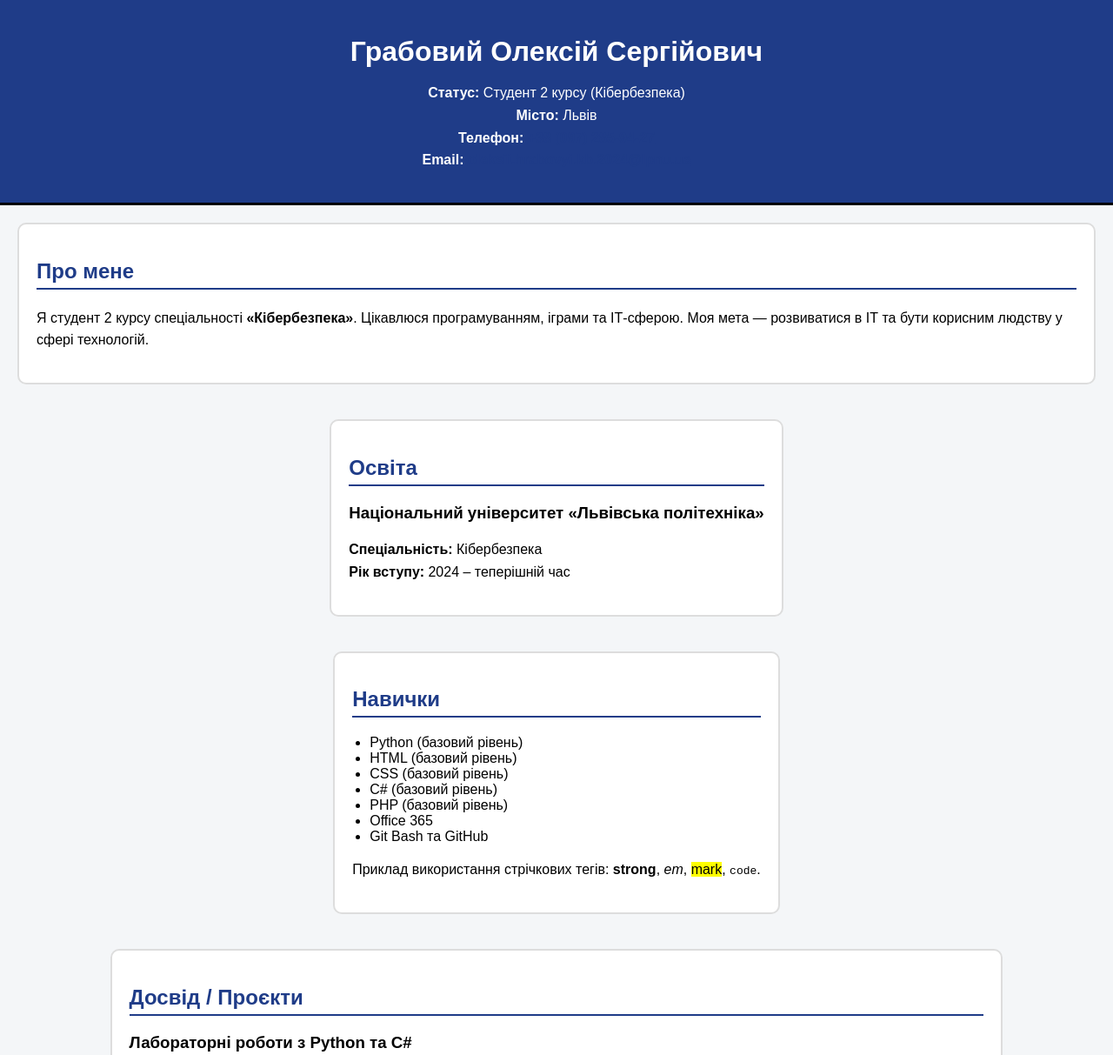
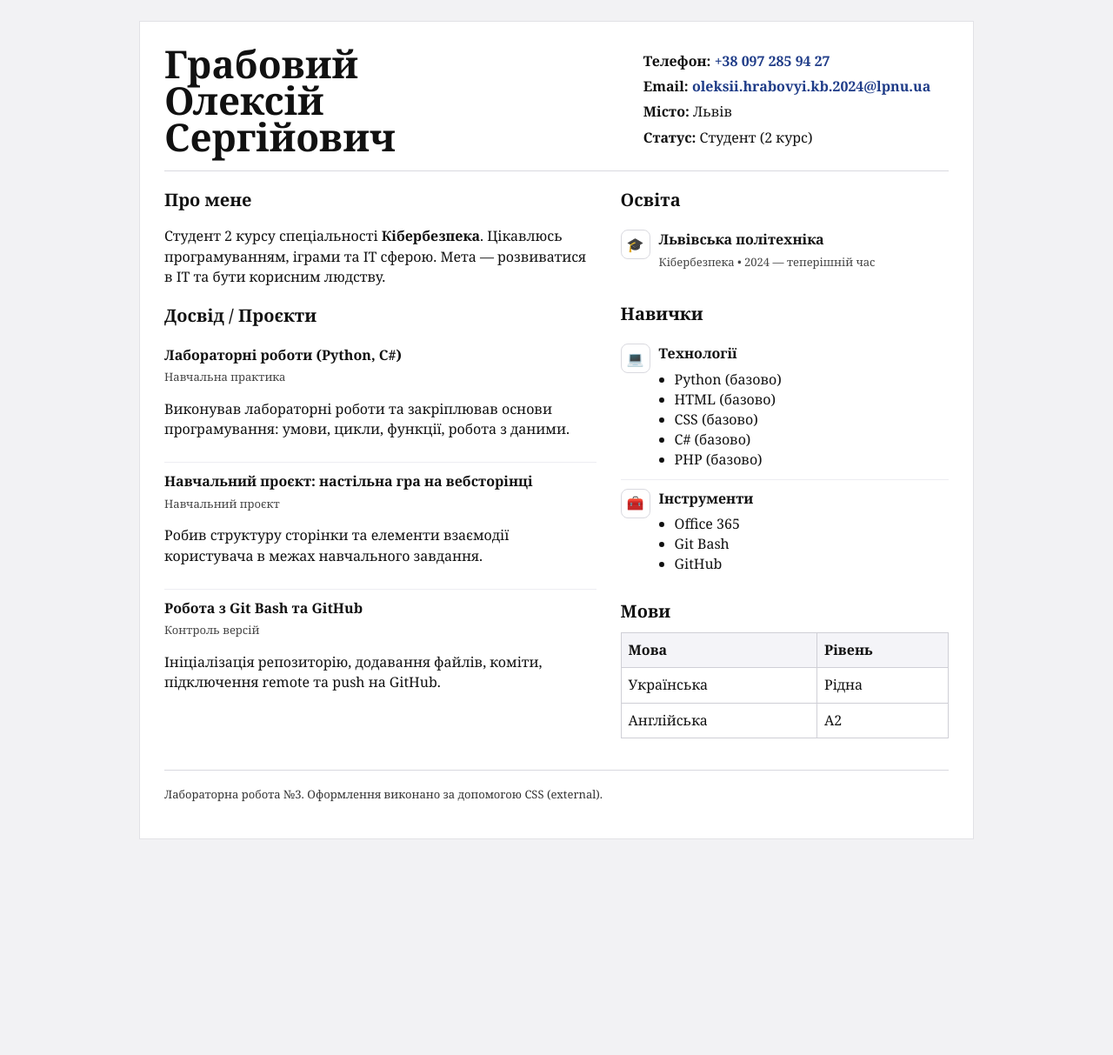
Before and after one commit to OleksiiHrabovyi/lab_2, a plain HTML site: page index.html in a window 1280 px wide. Shown: the top 1213 px of the page at 87% size. After the commit the page ends 989 px from the top, so only its background shows below. Drawn offline with Linux system fonts and the light colour scheme.

Commit message:
Lab 3: CSS styling (selectors, box model, flexbox)

```diff
--- a/index.html
+++ b/index.html
@@ -5,102 +5,127 @@
   <meta name="viewport" content="width=device-width, initial-scale=1">
   <title>CV — Грабовий Олексій Сергійович</title>
 
-  <!-- Підключення зовнішнього CSS (Lab 3) -->
+  <!-- Lab 3: external CSS -->
   <link rel="stylesheet" href="styles.css">
 </head>
 
 <body>
+  <div class="page" id="cv">
+    <header class="header">
+      <div class="header-left">
+        <h1 id="main-title">
+          Грабовий<br>
+          Олексій<br>
+          Сергійович
+        </h1>
+      </div>
 
-  <header>
-    <h1 id="main-title">Грабовий Олексій Сергійович</h1>
-
-    <p>
-      <strong>Статус:</strong> Студент 2 курсу (Кібербезпека)<br>
-      <strong>Місто:</strong> Львів<br>
+      <div class="header-right">
+        <p class="contact-line">
           <strong>Телефон:</strong>
-      <a href="tel:+380972859427">+38 (097) 285-94-27</a><br>
+          <a class="link" href="tel:+380972859427">+38 097 285 94 27</a>
+        </p>
+        <p class="contact-line">
           <strong>Email:</strong>
-      <a href="mailto:oleksii.hrabovyi.kb.2024@lpnu.ua">
-        oleksii.hrabovyi.kb.2024@lpnu.ua
-      </a>
+          <a class="link" href="mailto:oleksii.hrabovyi.kb.2024@lpnu.ua">oleksii.hrabovyi.kb.2024@lpnu.ua</a>
         </p>
+        <p class="contact-line"><strong>Місто:</strong> Львів</p>
+        <p class="contact-line"><strong>Статус:</strong> Студент (2 курс)</p>
+      </div>
     </header>
 
-  <main>
+    <hr class="divider">
 
-    <section class="section">
-      <h2>Про мене</h2>
+    <main class="layout">
+      <!-- ліва колонка -->
+      <section class="col-left">
+        <section class="block">
+          <h2 class="title">Про мене</h2>
           <p>
-        Я студент 2 курсу спеціальності <strong>«Кібербезпека»</strong>.
-        Цікавлюся програмуванням, іграми та ІТ-сферою.
-        Моя мета — розвиватися в ІТ та бути корисним людству у сфері технологій.
+            Студент 2 курсу спеціальності <strong>Кібербезпека</strong>.
+            Цікавлюсь програмуванням, іграми та ІТ сферою.
+            Мета — розвиватися в ІТ та бути корисним людству.
           </p>
         </section>
 
-    <section class="section">
-      <h2>Освіта</h2>
-      <article>
-        <h3>Національний університет «Львівська політехніка»</h3>
+        <section class="block" id="experience">
+          <h2 class="title">Досвід / Проєкти</h2>
+
+          <article class="item">
+            <h3 class="item-title">Лабораторні роботи (Python, C#)</h3>
+            <p class="item-meta">Навчальна практика</p>
             <p>
-          <strong>Спеціальність:</strong> Кібербезпека<br>
-          <strong>Рік вступу:</strong> 2024 – теперішній час
+              Виконував лабораторні роботи та закріплював основи програмування:
+              умови, цикли, функції, робота з даними.
+            </p>
+          </article>
+
+          <article class="item">
+            <h3 class="item-title">Навчальний проєкт: настільна гра на вебсторінці</h3>
+            <p class="item-meta">Навчальний проєкт</p>
+            <p>
+              Робив структуру сторінки та елементи взаємодії користувача в межах навчального завдання.
+            </p>
+          </article>
+
+          <article class="item">
+            <h3 class="item-title">Робота з Git Bash та GitHub</h3>
+            <p class="item-meta">Контроль версій</p>
+            <p>
+              Ініціалізація репозиторію, додавання файлів, коміти, підключення remote та push на GitHub.
             </p>
           </article>
         </section>
-
-    <section class="section">
-      <h2>Навички</h2>
-      <ul>
-        <li>Python (базовий рівень)</li>
-        <li>HTML (базовий рівень)</li>
-        <li>CSS (базовий рівень)</li>
-        <li>C# (базовий рівень)</li>
-        <li>PHP (базовий рівень)</li>
-        <li>Office 365</li>
-        <li>Git Bash та GitHub</li>
-      </ul>
-
-      <p>
-        Приклад використання стрічкових тегів:
-        <strong>strong</strong>,
-        <em>em</em>,
-        <mark>mark</mark>,
-        <code>code</code>.
-      </p>
       </section>
 
-    <section class="section">
-      <h2>Досвід / Проєкти</h2>
+      <!-- права колонка -->
+      <aside class="col-right">
+        <section class="block">
+          <h2 class="title">Освіта</h2>
 
-      <article>
-        <h3>Лабораторні роботи з Python та C#</h3>
-        <p>
-          Виконував лабораторні роботи з програмування, вивчав базові конструкції:
-          змінні, цикли, умови, функції та логіку програм.
-        </p>
-      </article>
-
-      <article>
-        <h3>Навчальний проєкт: настільна гра на веб-сайті</h3>
-        <p>
-          Розробляв навчальний веб-проєкт настільної гри, працював над
-          структурою сторінки та логікою взаємодії користувача.
-        </p>
-      </article>
-
-      <article>
-        <h3>Робота з Git та GitHub</h3>
-        <p>
-          Ініціалізував репозиторії, додавав файли, створював коміти,
-          підключав віддалений репозиторій та завантажував проєкти на GitHub.
-        </p>
+          <article class="item small-item">
+            <div class="icon" aria-hidden="true">🎓</div>
+            <div>
+              <h3 class="item-title">Львівська політехніка</h3>
+              <p class="item-meta">Кібербезпека • 2024 — теперішній час</p>
+            </div>
           </article>
         </section>
 
-    <section class="section">
-      <h2>Мови</h2>
-      <table>
-        <caption>Рівень володіння мовами</caption>
+        <section class="block">
+          <h2 class="title">Навички</h2>
+
+          <article class="item small-item">
+            <div class="icon" aria-hidden="true">💻</div>
+            <div>
+              <h3 class="item-title">Технології</h3>
+              <ul class="list">
+                <li>Python (базово)</li>
+                <li>HTML (базово)</li>
+                <li>CSS (базово)</li>
+                <li>C# (базово)</li>
+                <li>PHP (базово)</li>
+              </ul>
+            </div>
+          </article>
+
+          <article class="item small-item">
+            <div class="icon" aria-hidden="true">🧰</div>
+            <div>
+              <h3 class="item-title">Інструменти</h3>
+              <ul class="list">
+                <li>Office 365</li>
+                <li>Git Bash</li>
+                <li>GitHub</li>
+              </ul>
+            </div>
+          </article>
+        </section>
+
+        <section class="block">
+          <h2 class="title">Мови</h2>
+
+          <table class="table">
             <thead>
               <tr>
                 <th>Мова</th>
@@ -119,33 +144,13 @@
             </tbody>
           </table>
         </section>
-
-    <section class="section">
-      <h2>Контакти</h2>
-      <address>
-        <p>
-          Львів, Україна<br>
-          Телефон:
-          <a href="tel:+380972859427">+38 (097) 285-94-27</a><br>
-          Email:
-          <a href="mailto:oleksii.hrabovyi.kb.2024@lpnu.ua">
-            oleksii.hrabovyi.kb.2024@lpnu.ua
-          </a>
-        </p>
-      </address>
-    </section>
-
+      </aside>
     </main>
 
-  <footer class="section">
-    <p>
-      <small>
-        © 2026. Лабораторна робота №3 — Робота із CSS.
-        Оформлення сторінки виконано за допомогою зовнішнього файлу styles.css,
-        використано селектори, блокову модель та Flexbox.
-      </small>
-    </p>
+    <footer class="footer">
+      <hr class="divider">
+      <p>Лабораторна робота №3. Оформлення виконано за допомогою CSS (external).</p>
     </footer>
-
+  </div>
 </body>
 </html>
--- a/styles.css
+++ b/styles.css
@@ -1,79 +1,179 @@
-/* Селектор тегу */
-body {
-    font-family: Arial, sans-serif;
-    background-color: #f4f6f8;
-    margin: 0;
-    padding: 0;
+/* Lab 3: CSS оформлення сторінки резюме */
+/* Використано: селектори тегів/класів/id/атрибутів, псевдоклас, box model, Flexbox */
+
+* {
+  box-sizing: border-box; /* box model */
 }
 
-/* Селектор тегу + Box Model */
-header {
-    background-color: #1f3c88;
-    color: white;
-    text-align: center;
-    padding: 20px;
-    border-bottom: 3px solid #000;
+body {
+  margin: 0;
+  background: #f2f2f4;
+  font-family: Georgia, "Times New Roman", serif;
+  color: #111;
+  line-height: 1.45;
 }
 
-/* Селектор класу */
-.section {
-    background-color: white;
-    margin: 20px;
-    padding: 20px;
-    border: 2px solid #ddd;
-    border-radius: 10px;
+/* контейнер (box model: margin/padding/border) */
+.page {
+  max-width: 960px;
+  margin: 24px auto;
+  background: white;
+  border: 1px solid #e2e2e6;
+  padding: 28px;
 }
 
-/* Селектор ID */
-#main-title {
-    font-size: 32px;
-    margin-bottom: 10px;
+/* верхній блок (Flexbox) */
+.header {
+  display: flex;
+  gap: 24px;
+  align-items: flex-start;
 }
 
-/* Селектори тегів */
-h2 {
-    color: #1f3c88;
-    border-bottom: 2px solid #1f3c88;
-    padding-bottom: 5px;
+.header-left {
+  flex: 1.2;
 }
 
-p {
-    line-height: 1.6;
+.header-right {
+  flex: 0.8;
 }
 
-/* Список */
-ul {
-    padding-left: 20px;
+/* selector ID */
+#main-title {
+  margin: 0;
+  font-size: 44px;
+  line-height: 0.95;
 }
 
-/* Псевдоклас (вимагається в методичці) */
-a:hover {
-    color: red;
-    text-decoration: underline;
+/* контакти */
+.contact-line {
+  margin: 6px 0;
 }
 
-/* Таблиця */
-table {
-    width: 50%;
-    border-collapse: collapse;
-    margin-top: 10px;
+/* розділювач */
+.divider {
+  border: none;
+  height: 1px;
+  background: #d9d9df;
+  margin: 18px 0;
 }
 
-th, td {
-    border: 1px solid black;
-    padding: 8px;
-    text-align: center;
+/* основний макет (Flexbox 2 колонки) */
+.layout {
+  display: flex;
+  gap: 28px;
+  align-items: flex-start;
 }
 
-/* Flexbox (ДУЖЕ ВАЖЛИВО для лаби) */
-main {
-    display: flex;
-    flex-direction: column;
-    align-items: center;
+.col-left {
+  flex: 1.25;
 }
 
-/* Атрибутний селектор */
+.col-right {
+  flex: 0.95;
+}
+
+/* блоки */
+.block {
+  margin-bottom: 18px;
+}
+
+.title {
+  margin: 0 0 10px;
+  font-size: 20px;
+}
+
+/* елементи досвіду/проєктів */
+.item {
+  padding: 10px 0;
+}
+
+.item + .item {
+  border-top: 1px solid #ededf2;
+}
+
+.item-title {
+  margin: 0 0 4px;
+  font-size: 16px;
+}
+
+.item-meta {
+  margin: 0 0 8px;
+  font-size: 13px;
+  color: #444;
+}
+
+/* маленькі елементи справа */
+.small-item {
+  display: flex;           /* Flexbox всередині карточки */
+  gap: 10px;
+  align-items: flex-start;
+}
+
+.icon {
+  width: 34px;
+  height: 34px;
+  border: 1px solid #d9d9df; /* box model */
+  border-radius: 8px;
+  display: flex;
+  align-items: center;
+  justify-content: center;
+}
+
+/* списки */
+.list {
+  margin: 6px 0 0;
+  padding-left: 18px;
+}
+
+/* таблиця */
+.table {
+  width: 100%;
+  border-collapse: collapse;
+  margin-top: 6px;
+}
+
+.table th,
+.table td {
+  border: 1px solid #cfcfd6;
+  padding: 8px;
+  text-align: left;
+}
+
+.table th {
+  background: #f4f4f8;
+}
+
+/* селектор атрибутів */
 a[href] {
-    color: #1f3c88;
-    font-weight: bold;
+  color: #1f3c88;
+  text-decoration: none;
+  font-weight: 700;
 }
+
+/* псевдоклас */
+a:hover {
+  text-decoration: underline;
+}
+
+/* футер */
+.footer {
+  font-size: 13px;
+  color: #333;
+}
+
+/* простий адаптив (щоб на телефоні не ламалось) */
+@media (max-width: 700px) {
+  .header, .layout {
+    flex-direction: column;
+  }
+
+  #main-title {
+    font-size: 36px;
+  }
+
+  .page {
+    margin: 0;
+    border: none;
+    padding: 18px;
+  }
+}
```
Lines whose indentation alone changed are shown as unchanged.
